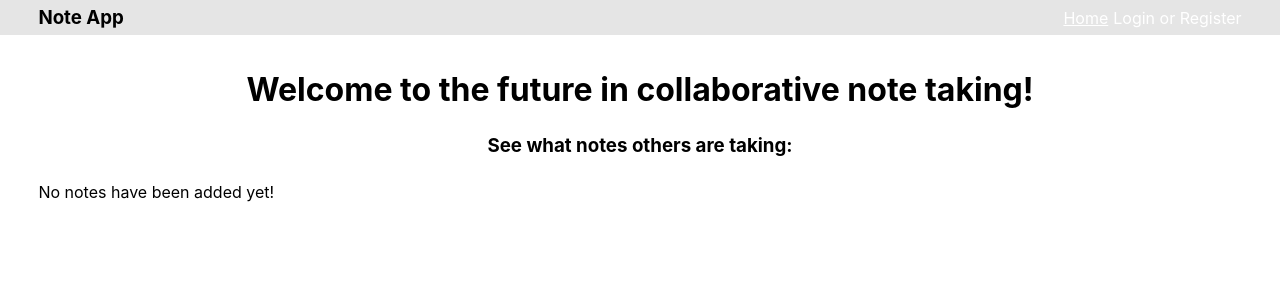
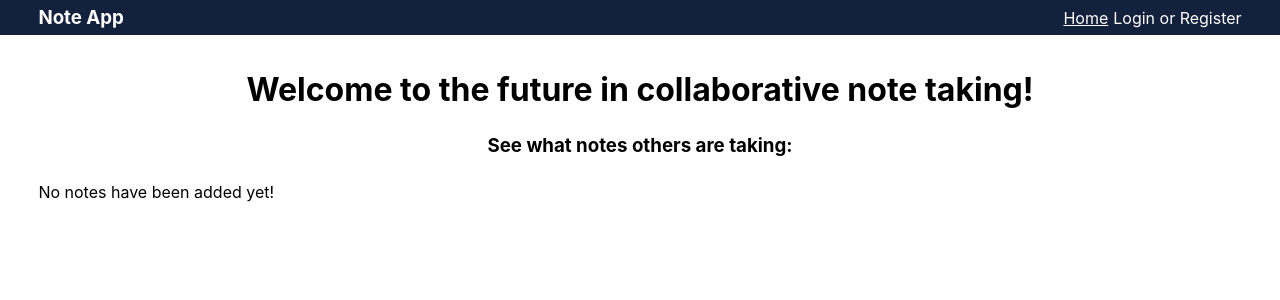
Before and after one commit to jp-king-1337/react_note_api, a React (Create React App) app in the folder browser/: page / in a window 1280 px wide. Shown: the top 300 px of the page. Built offline with nearby package versions, Linux system fonts and the light colour scheme.

Commit message:
Gonna need to catch up with JD. Had Chrome issues for 10-15 minutes

```diff
--- a/browser/package.json
+++ b/browser/package.json
@@ -7,6 +7,7 @@
         "@testing-library/jest-dom": "^5.17.0",
         "@testing-library/react": "^13.4.0",
         "@testing-library/user-event": "^13.5.0",
+        "axios": "^1.4.0",
         "react": "^18.2.0",
         "react-dom": "^18.2.0",
         "react-router-dom": "^6.14.2",
--- a/browser/src/index.scss
+++ b/browser/src/index.scss
@@ -66,9 +66,9 @@ body {
 }
 
 header {
-    background: var(--custLightGray);
+    background: var(--custBlue);
     padding: 6px 3%;
-    color: var(var(--custWhite));
+    color: var(--custWhite);
     margin-bottom: 35px;
 
     nav {
```
Also changed, not shown: 1 other file (tests, documents, lock files or other folders).
